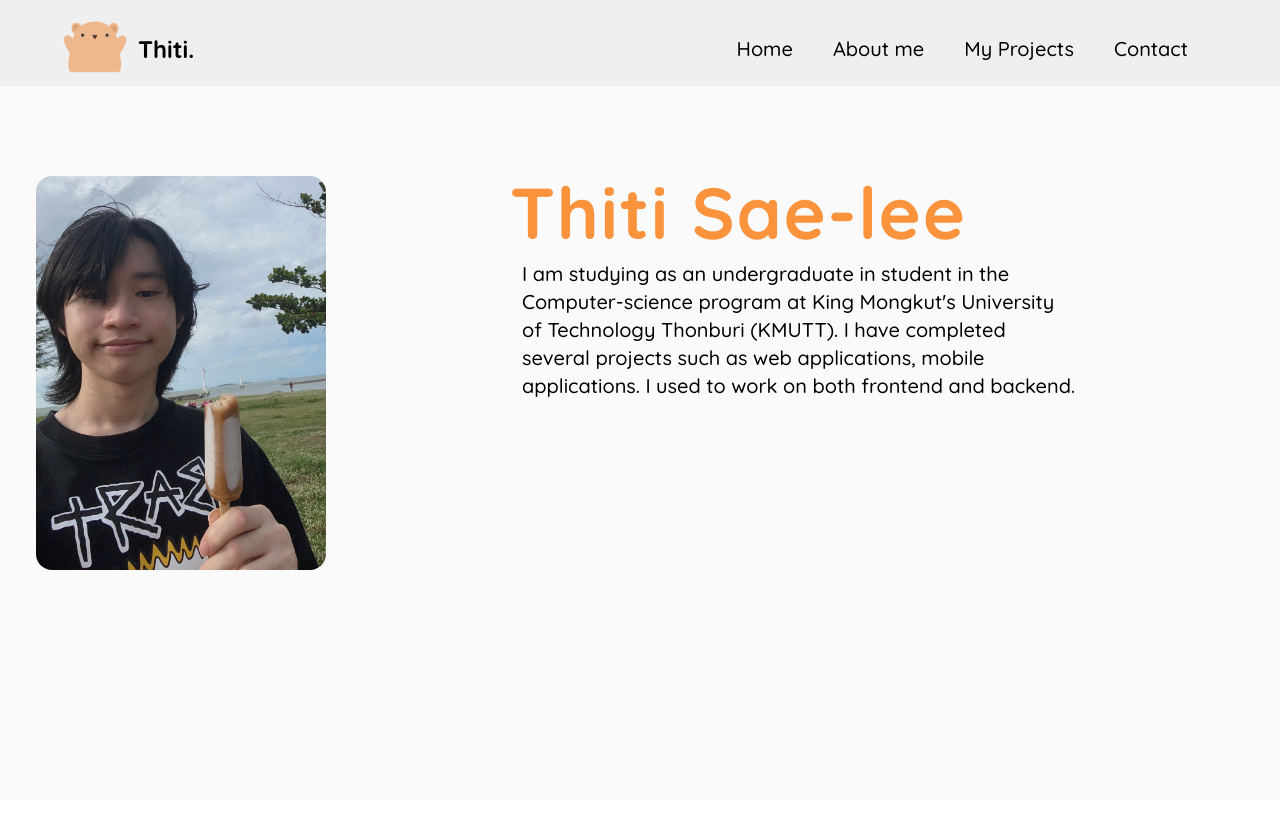
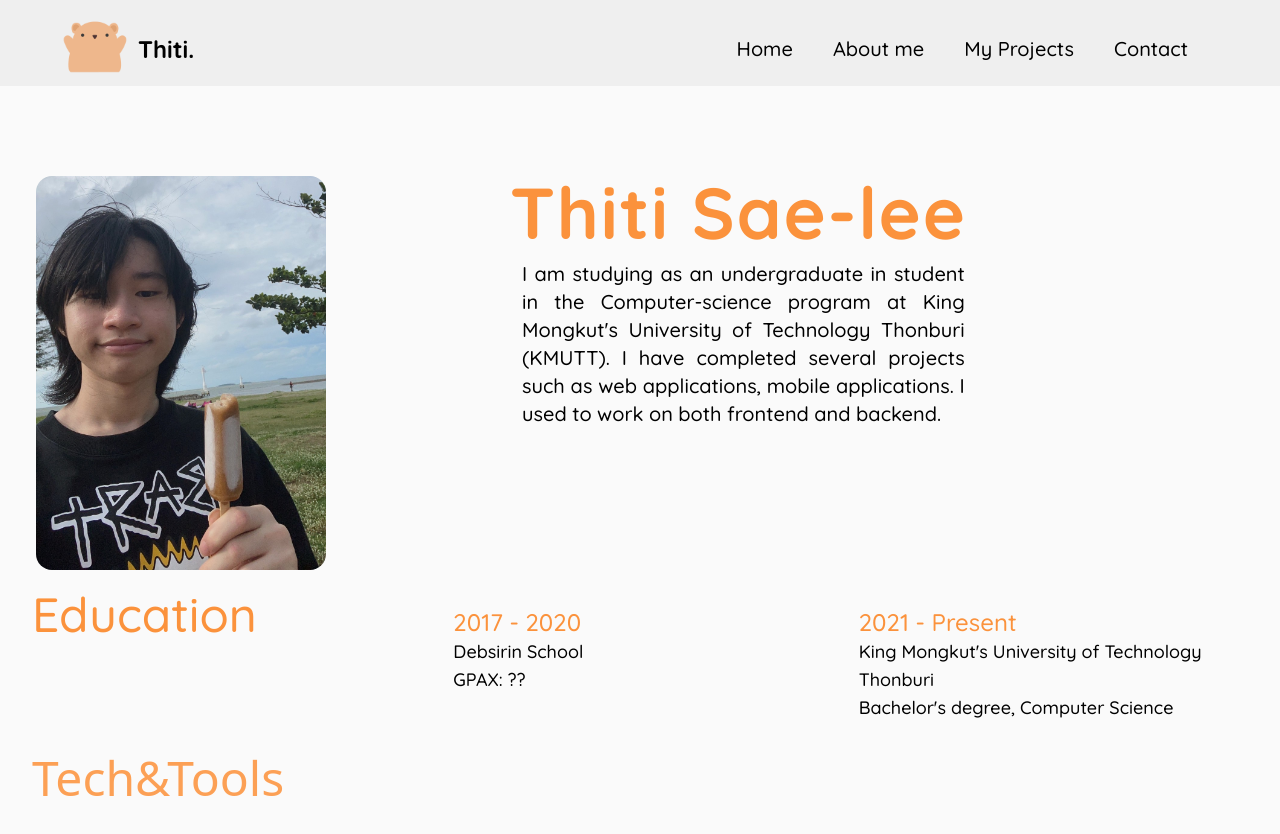
Before and after one commit to ppinng/my-portfolio, a React (Vite) app: page /aboutme in a window 1280 px wide. Before the commit the page ends 800 px from the top, so only its background shows below. Built offline with nearby package versions, Linux system fonts and the light colour scheme; the HTML template or start-up script is replaced by a standard one.

Commit message:
[ADD] About me info

```diff
--- a/package.json
+++ b/package.json
@@ -10,6 +10,9 @@
     "preview": "vite preview"
   },
   "dependencies": {
+    "@emotion/react": "^11.11.1",
+    "@emotion/styled": "^11.11.0",
+    "@mui/material": "^5.14.2",
     "react": "^18.2.0",
     "react-dom": "^18.2.0",
     "react-icons": "^4.10.1",
--- a/src/App.jsx
+++ b/src/App.jsx
@@ -1,6 +1,7 @@
 import Navbar from "./components/Navbar";
 import HomePage from "./pages/HomePage";
 import Aboutme from "./pages/Aboutme";
+import Myworks from "./pages/Myworks";
 import { Routes, Route } from "react-router-dom";
 
 function App() {
@@ -12,6 +13,7 @@ function App() {
         <Routes>
           <Route path="/" element={<HomePage />} />
           <Route path="/aboutme" element={<Aboutme />} />
+          <Route path="/my-projects" element={<Myworks/>} />
         </Routes>
       </div>
     </div>
--- a/src/pages/Aboutme.jsx
+++ b/src/pages/Aboutme.jsx
@@ -1,4 +1,5 @@
 import React, { useEffect } from "react";
+import { Grid } from "@mui/material";
 import Profile from "../assets/Profile_image.jpg";
 export default function Aboutme() {
   useEffect(() => {
@@ -6,8 +7,8 @@ export default function Aboutme() {
   }, []);
 
   return (
-    <div className="h-screen pt-16 max-md:pt-2 bg-white p-8">
-      <div className="container mx-auto">
+    <div className="min-h-screen pt-16 max-md:pt-2 bg-white p-8">
+      <div className="container mx-auto ">
         <div className="md:flex md:flex-row pt-28">
           <div className="md:shrink-0 flex justify-center">
             <img
@@ -22,7 +23,7 @@ export default function Aboutme() {
             <div className="tracking-wide lg:text-7xl font-bold  md:text-5xl max-sm:text-4xl text-orange max-sm:pt-4">
               Thiti Sae-lee
             </div>
-            <p className="mt-3 lg:ml-3 mx-1 md:text-xl lg:w-9/12">
+            <p className="mt-3 lg:ml-3 lg:text-justify mx-1 md:text-xl md:w-12/12 lg:w-3/5">
               I am studying as an undergraduate in student in the
               Computer-science program at King Mongkut's University of
               Technology Thonburi (KMUTT). I have completed several projects
@@ -31,6 +32,41 @@ export default function Aboutme() {
             </p>
           </div>
         </div>
+        <div className="md:grid items-center text-justify align-bottom grid-cols-3 md:space-x-4 pt-5 font-quicksand">
+          <div className="text-5xl max-md:text-4xl max-lg:text-4xl  text-orange">
+            Education
+          </div>
+          {/* For Mobile resolutin */}
+          <div className="md:text-2xl max-md:text-xl  text-orange lg:pt-4 max-lg:pt-2">
+            2017 - 2020
+          </div>
+          <div className="md:hidden">
+            Debsirin School <br /> GPAX: ??
+          </div>
+          <div className="md:text-2xl max-md:text-xl  text-orange lg:pt-4 max-lg:pt-2">
+            2021 - Present
+          </div>
+          <div className="md:hidden ">
+            King Mongkut's University of Technology Thonburi <br /> Bachelor's
+            degree, Computer Science
+          </div>
+        </div>
+        {/* For Desktop resolutin */}
+        <div className="md:grid grid-cols-3 md:space-x-4 max-md:hidden font-quicksand">
+          <div></div>
+          <div className="md:text-lg">
+            Debsirin School <br /> GPAX: ??
+          </div>
+          <div className="md:text-lg">
+            King Mongkut's University of Technology Thonburi <br /> Bachelor's
+            degree, Computer Science
+          </div>
+        </div>
+        {/* Techs&Tools */}
+        <div className="max-md:mt-4 mt-8 text-5xl max-md:text-4xl max-lg:text-4xl  text-customorange">
+          Tech&Tools
+          <div className=""></div>
+        </div>
       </div>
     </div>
   );
--- a/src/pages/HomePage.jsx
+++ b/src/pages/HomePage.jsx
@@ -1,9 +1,12 @@
-import React from "react";
+import React, {useEffect} from "react";
 import WebImg from "../assets/Saly-10.png";
 import { Link } from "react-router-dom";
 
 
 export default function HomePage() {
+  useEffect(() => {
+    document.title = "Thiti";
+  }, []);
   return (
 
       <div className="min-h-screen sm:grid grid-cols-3 bg-white">
@@ -12,7 +15,7 @@ export default function HomePage() {
           Hi! I’m Thiti
           <br />
           <div className="text-3xl text-greytext max-sm:text-2xl pt-2 pl-1">
-            Welcome to my portfolio! ee
+            Welcome to my portfolio!
           </div>
           <button className="cursor-pointer text-xl rounded-[14px] border-4 border-bluebox px-4 py-4 max-sm:mt-5 sm:mt-34px">
             <Link to="/aboutme">About me</Link>
--- /dev/null
+++ b/src/pages/Myworks.jsx
@@ -0,0 +1,14 @@
+import React from "react";
+import { useEffect } from "react";
+export default function Myworks() {
+  useEffect(() => {
+    document.title = "My works";
+  }, []);
+  return (
+    <div className="min-h-screen pt-16 max-md:pt-2 bg-white p-8">
+      <div className="container mx-auto ">
+
+      </div>
+    </div>
+  );
+}
--- a/tailwind.config.js
+++ b/tailwind.config.js
@@ -3,6 +3,10 @@
 export default {
   content: ["./index.html", "./src/**/*.{js,ts,jsx,tsx}"],
   theme: {
+    // screens: {
+    //   mobile: "420px",
+    //   tablet: "820px",
+    // },
       extend: {
         fontFamily: {
           monst: ["Montserrat", "sans-serif"],
@@ -12,7 +16,9 @@ export default {
       colors: {
         white: "#FAFAFA",
         orange: "#fb923c",
+        customorange: "#fca055",
       },
+
   },
   plugins: [],
 };
```
Also changed, not shown: 1 other file (tests, documents, lock files or other folders). Lines whose indentation alone changed are shown as unchanged.
